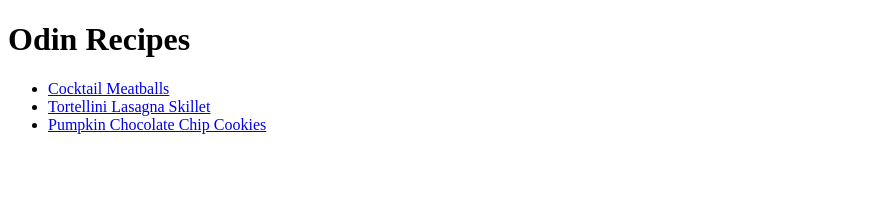
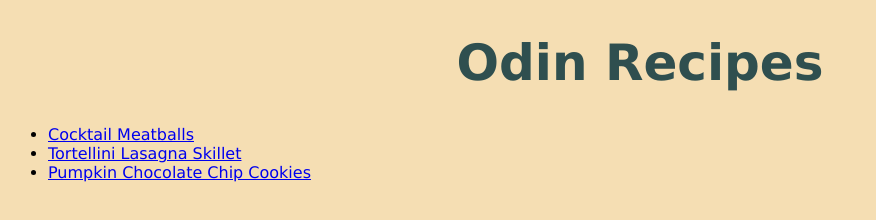
Before and after one commit to Spherrera19/odin-recipes, a plain HTML site: page index.html in a window 1280 px wide. Shown: the whole page, without its empty margins (0-876 px from the left). Drawn offline with Linux system fonts and the light colour scheme.

Commit message:
Add CSS styles sheet and provided basic structure
Added stylesheet to index/home page in order to allow
for future updates to the site

```diff
--- a/index.html
+++ b/index.html
@@ -4,14 +4,15 @@
     <meta charset="UTF-8">
     <meta name="viewport" content="width=device-width, initial-scale=1.0">
     <title>Document</title>
+    <link rel="stylesheet" href="style.css">
 </head>
 <body>
-    <h1>Odin Recipes</h1>
+    <h1 id="title">Odin Recipes</h1>
 
     <ul>
         <li><a href="recipes/meatballs.html">Cocktail Meatballs</a></li>
-        <li><a href="recipes/lasagna.html">Tortellini Lasagna Skillet</li>
-         <li><a href="recipes/pumpkin-chocolate-cookies.html">Pumpkin Chocolate Chip Cookies</li>
+        <li><a href="recipes/lasagna.html">Tortellini Lasagna Skillet</a></li>
+         <li><a href="recipes/pumpkin-chocolate-cookies.html">Pumpkin Chocolate Chip Cookies</a></li>
     </ul>
 
 </body>
--- /dev/null
+++ b/style.css
@@ -0,0 +1,10 @@
+body {
+    background-color: wheat;
+    font-family: Verdana, Geneva, Tahoma, sans-serif;
+}
+
+#title {
+    font-size: 50px;
+    text-align: center;
+    color: darkslategray;
+}
```
